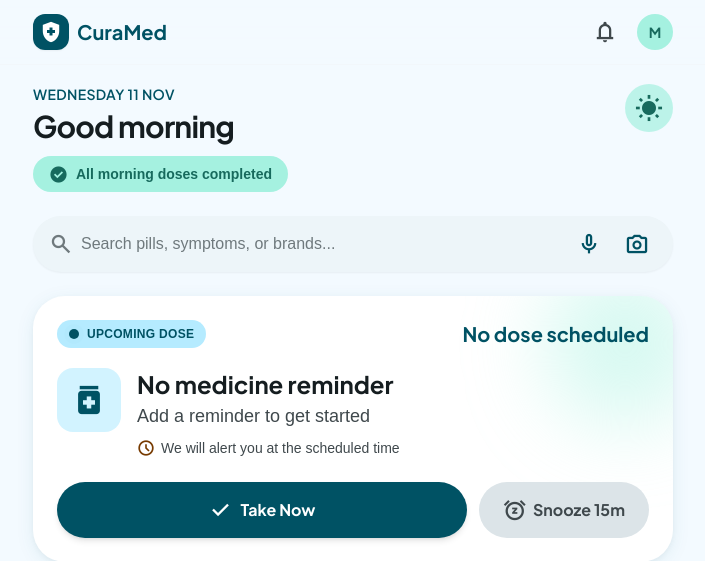
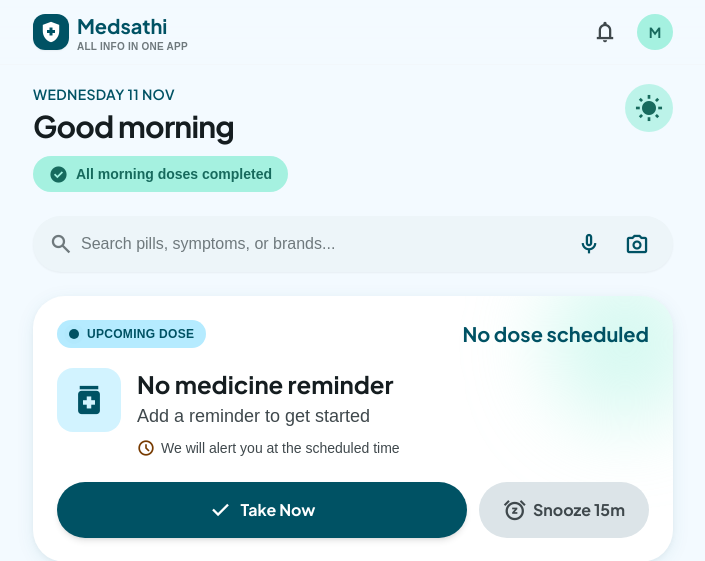
Before and after one commit to sagarcoder76/-CuraMed-Android-2nd, a Python web app: template medicine_assistant/templates/index.html in a window 1280 px wide. Shown: the top 561 px of the page, without its empty margins (287-992 px from the left). Run offline with Jinja, Linux system fonts and the light colour scheme; the template is opened without the code that fills it, so the values that code supplies are empty; some libraries are stand-ins or nearby versions; some web fonts are replaced.

Commit message:
Rebrand to Medsathi (all info in one app) and send OpenFDA api_key first
- appName Medsathi, appId com.medsathi.app, package medsathi-android;
  header now shows 'Medsathi / All info in one app'.
- Renamed CuraMed in the Android UI, web UI, notification titles, workflow
  name and artifact (Medsathi-debug-apk), docs and User-Agent.
- Internal localStorage keys and the notification channel id are unchanged
  so existing reminders/history survive an in-place update.
- OpenFDA requests now put api_key first in the query string, as their docs
  require, in both app and backend.

Co-authored-by: arena-agent <297053741+arena-agent@users.noreply.github.com>

```diff
--- a/capacitor.config.ts
+++ b/capacitor.config.ts
@@ -1,8 +1,8 @@
 import type { CapacitorConfig } from '@capacitor/cli';
 
 const config: CapacitorConfig = {
-  appId: 'com.curamed.medicineassistant',
-  appName: 'CuraMed',
+  appId: 'com.medsathi.app',
+  appName: 'Medsathi',
   webDir: 'www',
   backgroundColor: '#f3faff',
   plugins: {
--- a/medicine_assistant/templates/index.html
+++ b/medicine_assistant/templates/index.html
@@ -4,7 +4,7 @@
   <meta charset="UTF-8" />
   <meta name="viewport" content="width=device-width, initial-scale=1.0, maximum-scale=1.0, user-scalable=no, viewport-fit=cover" />
   <meta name="theme-color" content="#f3faff" />
-  <title>CuraMed — Medical Assistant</title>
+  <title>Medsathi — All info in one app</title>
 
   <link rel="preconnect" href="https://fonts.googleapis.com" />
   <link rel="preconnect" href="https://fonts.gstatic.com" crossorigin />
@@ -57,11 +57,11 @@
 <body class="min-h-screen bg-surface font-body text-on-surface">
   <header class="fixed top-0 z-50 w-full safe-top border-b border-slate-100/70 bg-surface/85 backdrop-blur-xl">
     <div class="mx-auto flex h-16 max-w-2xl items-center justify-between px-4">
-      <a href="#home" class="flex items-center gap-2" aria-label="CuraMed home">
+      <a href="#home" class="flex items-center gap-2" aria-label="Medsathi home">
         <div class="flex h-9 w-9 items-center justify-center rounded-xl bg-primary text-white shadow-sm">
           <span class="material-symbols-outlined fill-icon">health_and_safety</span>
         </div>
-        <span class="font-display text-xl font-bold text-primary">CuraMed</span>
+        <span class="flex flex-col leading-none"><span class="font-display text-xl font-bold text-primary">Medsathi</span><span class="mt-0.5 text-[10px] font-semibold uppercase tracking-wide text-outline">All info in one app</span></span>
       </a>
       <div class="flex items-center gap-1">
         <button class="flex h-12 w-12 items-center justify-center rounded-full text-on-surface-variant transition hover:bg-surface-high" aria-label="Notifications">
--- a/package.json
+++ b/package.json
@@ -1,8 +1,8 @@
 {
-  "name": "curamed-android",
+  "name": "medsathi-android",
   "version": "1.2.0",
   "private": true,
-  "description": "CuraMed Medicine Assistant Android app",
+  "description": "Medsathi - all medicine info in one app",
   "scripts": {
     "sync": "npx cap sync android",
     "android": "npx cap open android",
```
Also changed, not shown: medicine_assistant/medicine/external_api.py (+6 -6 lines), www/index.html (+14 -13 lines), .github/workflows/build-apk.yml, README_ANDROID.md, medicine_assistant/README.md, medicine_assistant/README_WEB.md.
